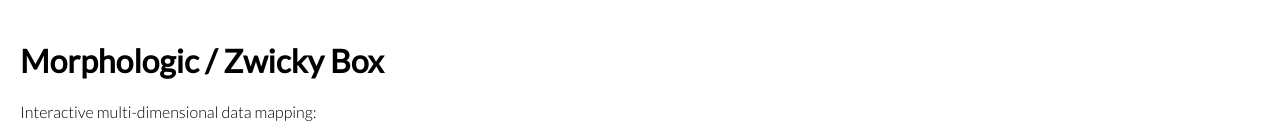
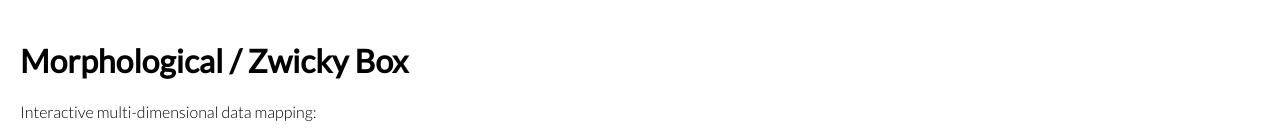
Before and after one commit to kyr0/morphologic-box, a website: page index.html in a window 1280 px wide. Shown: the top 135 px of the page. Drawn offline with Linux system fonts and the light colour scheme.

Commit message:
docs: changed name

```diff
--- a/index.html
+++ b/index.html
@@ -3,7 +3,7 @@
 <head>
   <meta charset="utf-8">
 
-    <title>Morphologic / Zwicky Box</title>
+    <title>Morphological / Zwicky Box</title>
 
     <link rel="preconnect" href="https://fonts.googleapis.com">
     <link rel="preconnect" href="https://fonts.gstatic.com" crossorigin>
@@ -15,7 +15,7 @@
 <body>
 
     <div class="container">
-        <h1>Morphologic / Zwicky Box</h1>
+        <h1>Morphological / Zwicky Box</h1>
         <p>Interactive multi-dimensional data mapping:</p>
 
         <div class="report">
--- a/package.json
+++ b/package.json
@@ -1,7 +1,7 @@
 {
-  "name": "morphologic-box",
+  "name": "morphological-box",
   "version": "1.0.0",
-  "description": "Morphologic / Zwicky box",
+  "description": "Morphological / Zwicky box",
   "main": "index.js",
   "scripts": {
     "start": "node server.js",
```
Also changed, not shown: README.md.
